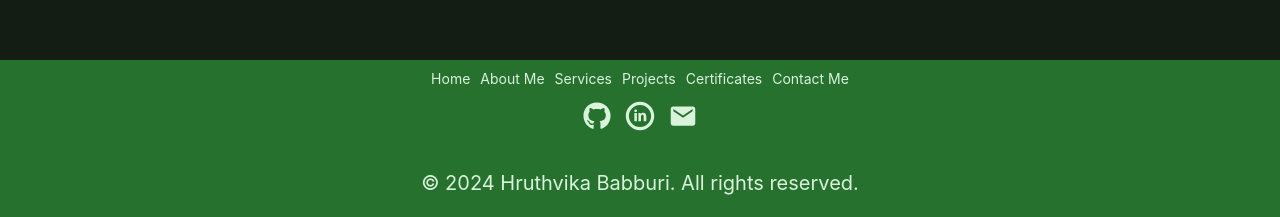
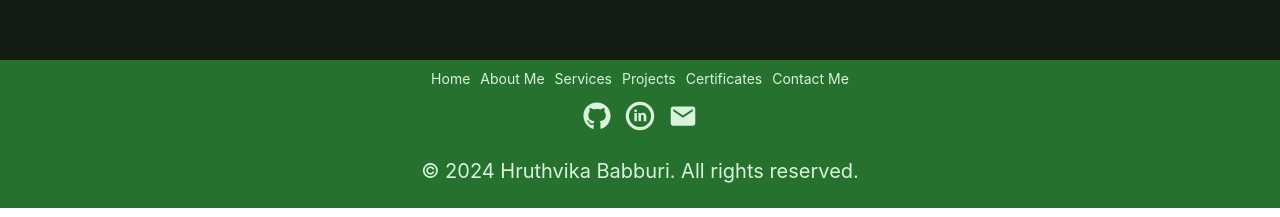
Before and after one commit to hruthvikababburi/my-portfolio, a React (Create React App) app: page / in a window 1280 px wide. Shown: the part 721-938 px from the top of the page. Built offline with nearby package versions, Linux system fonts and the light colour scheme.

Commit message:
adjusted spacing in footer component

```diff
--- a/src/Components/Footer/Footer.css
+++ b/src/Components/Footer/Footer.css
@@ -4,13 +4,16 @@
     color: #d9f3dc;
     padding: 10px 0; /* Reduced padding */
     text-align: center;
+    margin-top: auto;
+    height: 16vh;
+    margin-top: auto;
 }
 
 .footer-content {
     display: flex;
     flex-direction: column;
     align-items: center;
-    gap: 10px; /* Reduced gap */
+    gap: 0px; /* Reduced gap */
 }
 
 .footer-links {
@@ -34,7 +37,9 @@
     display: flex;
     align-items: center;
     gap: 10px; /* Reduced gap */
-    margin-bottom: 0;
+    margin-bottom: 0px;
+    padding-bottom: 0px;
+    padding-top: 10px;
 }
 
 .social-icon {
@@ -49,5 +54,5 @@
 
 .footer-copy {
     font-size: 0.75rem; /* Adjusted font size */
-    margin-top: 2px; /* Added margin for spacing */
+    margin-bottom:auto; /* Added margin for spacing */
 }
```
